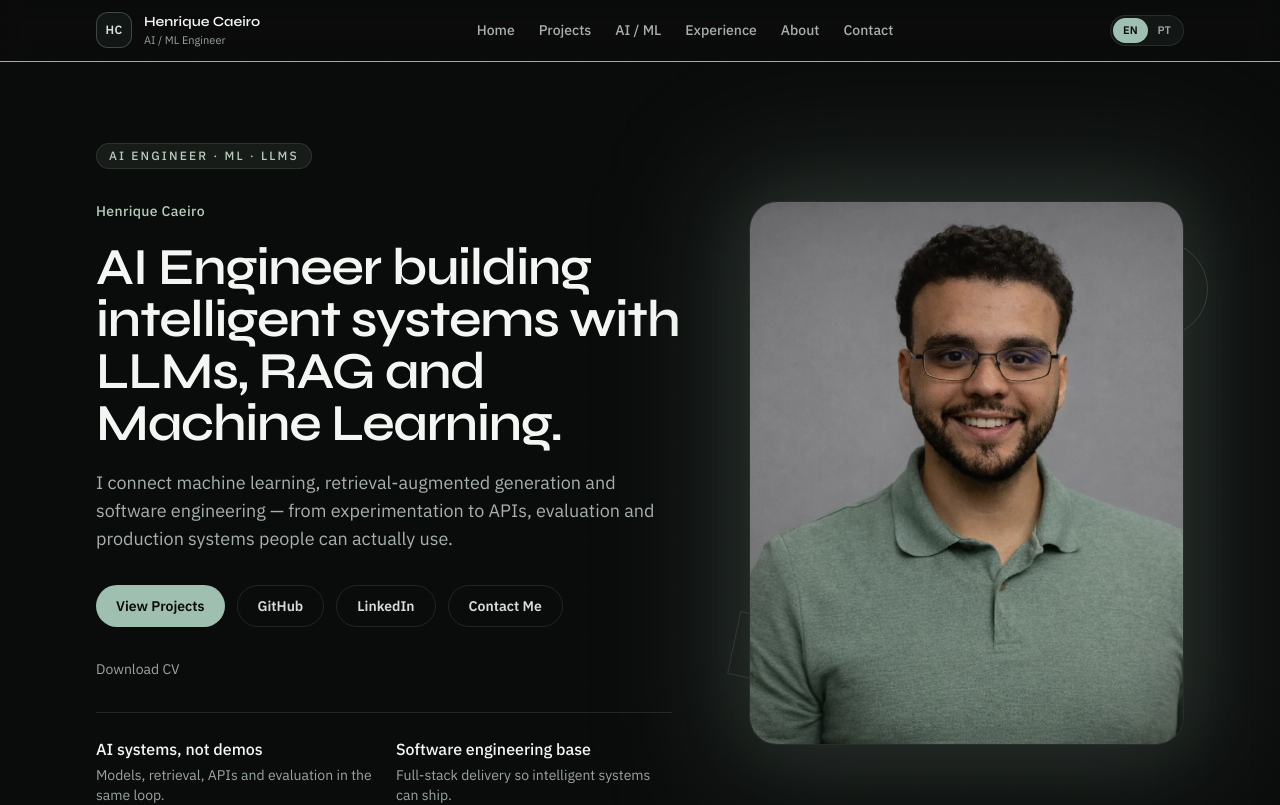
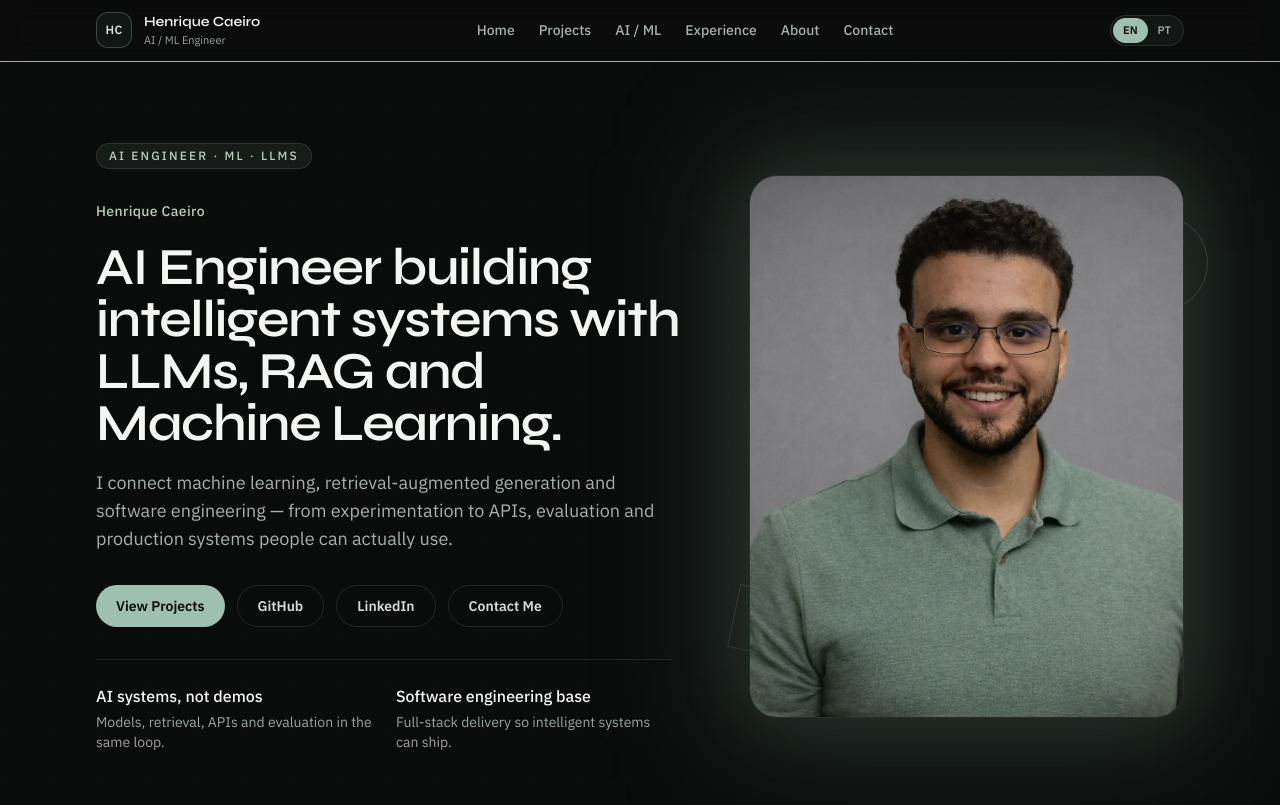
Before and after one commit to henriquecaeiro/Portifolio, a React (Vite) app: page / in a window 1280 px wide. Shown: the top 805 px of the page. Built offline with nearby package versions, Linux system fonts and the light colour scheme.

Commit message:
refactor: remove CV download option

```diff
--- a/src/features/about/About.jsx
+++ b/src/features/about/About.jsx
@@ -3,11 +3,9 @@ import Container from "../../shared/ui/Container";
 import SectionHeader from "../../shared/ui/SectionHeader";
 
 const About = () => {
-  const { t, i18n } = useTranslation();
-  const isEnglish = (i18n.language || "en").startsWith("en");
+  const { t } = useTranslation();
   const paragraphs = t("about.body", { returnObjects: true });
   const body = Array.isArray(paragraphs) ? paragraphs : [paragraphs];
-  const cvHref = `${import.meta.env.BASE_URL}${isEnglish ? "CV_EN.pdf" : "CV_PT.pdf"}`;
 
   return (
     <section id="about" className="section">
@@ -32,9 +30,6 @@ const About = () => {
               {paragraph}
             </p>
           ))}
-          <a className="secondary-button" href={cvHref} download>
-            {t("about.cv")}
-          </a>
         </div>
       </Container>
     </section>
--- a/src/features/contact/Contact.jsx
+++ b/src/features/contact/Contact.jsx
@@ -5,9 +5,7 @@ import { social } from "../../shared/content/social";
 import Container from "../../shared/ui/Container";
 
 const Contact = () => {
-  const { t, i18n } = useTranslation();
-  const isEnglish = (i18n.language || "en").startsWith("en");
-  const cvHref = `${import.meta.env.BASE_URL}${isEnglish ? "CV_EN.pdf" : "CV_PT.pdf"}`;
+  const { t } = useTranslation();
 
   const channels = [
     {
@@ -48,9 +46,6 @@ const Contact = () => {
                 {t("contact.subtitle")}
               </p>
               <p className="text-sm text-muted">{social.location}</p>
-              <a className="secondary-button" href={cvHref} download>
-                {t("contact.cv")}
-              </a>
             </div>
 
             <ul className="space-y-4">
--- a/src/features/hero/Hero.jsx
+++ b/src/features/hero/Hero.jsx
@@ -3,9 +3,7 @@ import { social } from "../../shared/content/social";
 import Container from "../../shared/ui/Container";
 
 const Hero = () => {
-  const { t, i18n } = useTranslation();
-  const isEnglish = (i18n.language || "en").startsWith("en");
-  const cvHref = `${import.meta.env.BASE_URL}${isEnglish ? "CV_EN.pdf" : "CV_PT.pdf"}`;
+  const { t } = useTranslation();
 
   return (
     <section id="home" className="section relative overflow-hidden pt-16 md:pt-20">
@@ -48,10 +46,6 @@ const Hero = () => {
             </a>
           </div>
 
-          <a className="inline-flex text-sm text-muted underline-offset-4 hover:text-sage-300 hover:underline" href={cvHref} download>
-            {t("hero.cvCta")}
-          </a>
-
           <div className="grid max-w-xl gap-6 border-t border-line pt-6 sm:grid-cols-2">
             <div>
               <p className="font-medium text-ink-900">{t("hero.highlightOneTitle")}</p>
--- a/src/shared/i18n/en.js
+++ b/src/shared/i18n/en.js
@@ -21,7 +21,6 @@ export default {
     githubCta: "GitHub",
     linkedinCta: "LinkedIn",
     contactCta: "Contact Me",
-    cvCta: "Download CV",
     photoAlt: "Portrait of Henrique Caeiro, AI and Machine Learning Engineer",
     highlightOneTitle: "AI systems, not demos",
     highlightOneDesc: "Models, retrieval, APIs and evaluation in the same loop.",
@@ -131,7 +130,6 @@ export default {
       "I am a software engineer applying that production background to machine learning, LLMs and RAG. I care about systems that survive contact with real data, APIs and users — not only notebooks.",
       "Full-stack experience is a complement, not the headline: it is how models become products. I am directing my career toward AI Engineering, with a strong interest in retrieval, evaluation and backend design for intelligent systems.",
     ],
-    cv: "Download CV",
   },
   mindset: {
     eyebrow: "How I work",
@@ -163,7 +161,6 @@ export default {
     email: "Email",
     github: "GitHub",
     linkedin: "LinkedIn",
-    cv: "Curriculum vitae",
   },
   footer: {
     rights: "Henrique Caeiro",
--- a/src/shared/i18n/pt.js
+++ b/src/shared/i18n/pt.js
@@ -21,7 +21,6 @@ export default {
     githubCta: "GitHub",
     linkedinCta: "LinkedIn",
     contactCta: "Falar comigo",
-    cvCta: "Baixar CV",
     photoAlt: "Retrato de Henrique Caeiro, engenheiro de IA e Machine Learning",
     highlightOneTitle: "Sistemas de IA, não demos",
     highlightOneDesc: "Modelos, retrieval, APIs e avaliação no mesmo ciclo.",
@@ -130,7 +129,6 @@ export default {
       "Sou engenheiro de software aplicando essa base de produção a machine learning, LLMs e RAG. Me importo com sistemas que sobrevivem a dados reais, APIs e usuários — não só notebooks.",
       "A experiência full-stack é complemento, não o título: é assim que modelos viram produto. Estou direcionando a carreira para AI Engineering, com interesse forte em retrieval, avaliação e backend para sistemas inteligentes.",
     ],
-    cv: "Baixar CV",
   },
   mindset: {
     eyebrow: "Como trabalho",
@@ -162,7 +160,6 @@ export default {
     email: "E-mail",
     github: "GitHub",
     linkedin: "LinkedIn",
-    cv: "Currículo",
   },
   footer: {
     rights: "Henrique Caeiro",
```
